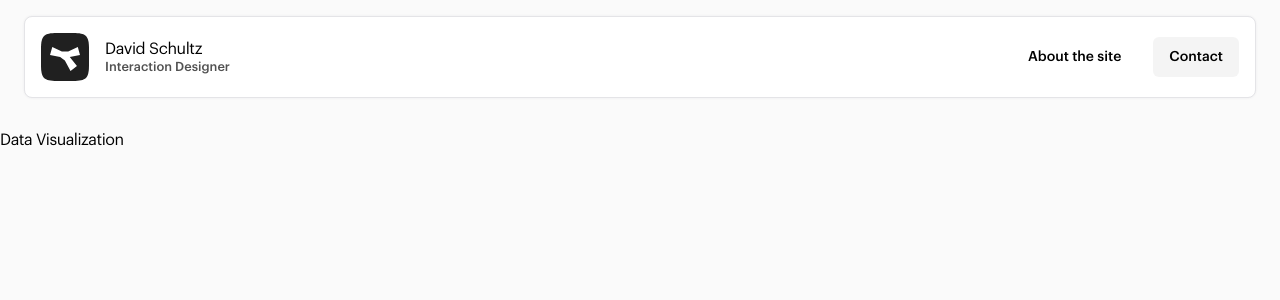
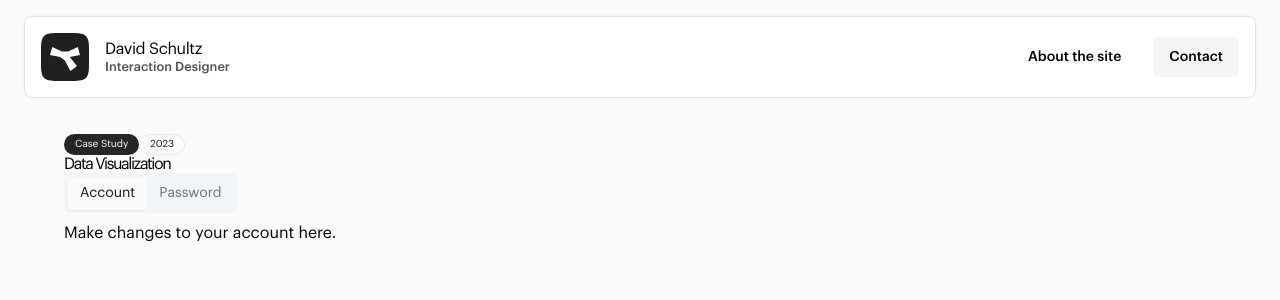
Before and after one commit to david-schultz/portfolio-react, a Next.js app in the folder react-app/: page /work/datavis in a window 1280 px wide. Shown: the top 300 px of the page. Built offline with nearby package versions, Linux system fonts and the light colour scheme.

Commit message:
Added correct article sizing for case study pages

```diff
--- a/react-app/package.json
+++ b/react-app/package.json
@@ -13,6 +13,7 @@
     "@radix-ui/react-dropdown-menu": "^2.0.6",
     "@radix-ui/react-label": "^2.0.2",
     "@radix-ui/react-slot": "^1.0.2",
+    "@radix-ui/react-tabs": "^1.0.4",
     "class-variance-authority": "^0.7.0",
     "clsx": "^2.0.0",
     "lucide-react": "^0.298.0",
--- a/react-app/src/app/work/acquire/page.tsx
+++ b/react-app/src/app/work/acquire/page.tsx
@@ -1,10 +1,12 @@
 import Image from 'next/image'
+import { Badge } from "@/components/ui/badge"
 import '@/app/styles.css'
 
 export default function Acquire() {
   return (
     <article>
       <h3>Acquire</h3>
+
     </article>
   )
 }
--- a/react-app/src/app/work/datavis/page.tsx
+++ b/react-app/src/app/work/datavis/page.tsx
@@ -1,10 +1,26 @@
 import Image from 'next/image'
+import { Badge } from "@/components/ui/badge"
+import { Tabs, TabsContent, TabsList, TabsTrigger } from "@/components/ui/tabs"
+
 import '@/app/styles.css'
 
 export default function Datavis() {
   return (
-    <article>
-      <h3>Data Visualization</h3>
+    <article className="basis-full max-w-[1200px]">
+      <section>
+        <Badge>Case Study</Badge>
+        <Badge variant="outline">2023</Badge>
+        <h1>Data Visualization</h1>
+      </section>
+
+      <Tabs defaultValue="account" className="w-[400px]">
+        <TabsList>
+          <TabsTrigger value="account">Account</TabsTrigger>
+          <TabsTrigger value="password">Password</TabsTrigger>
+        </TabsList>
+        <TabsContent value="account">Make changes to your account here.</TabsContent>
+        <TabsContent value="password">Change your password here.</TabsContent>
+      </Tabs>
     </article>
   )
 }
--- a/react-app/src/app/work/layout.tsx
+++ b/react-app/src/app/work/layout.tsx
@@ -9,12 +9,15 @@ export default function WorkLayout({
   children: React.ReactNode
 }) {
   return (
-    <main className="min-h-screen flex flex-col gap-4 mb-32">
+    <div className="min-h-screen flex flex-col gap-4 mb-32 items-stretch">
       <ScrollUp/>
-      <header className="mx-2 p-4 ">
+      <header className="mx-2 p-4">
         <SiteBar />
       </header>
-      {children}
-    </main>
+
+      <main className="mx-16 flex justify-around">
+        {children}
+      </main>
+    </div>
   )
 }
--- /dev/null
+++ b/react-app/src/components/ui/badge.tsx
@@ -0,0 +1,36 @@
+import * as React from "react"
+import { cva, type VariantProps } from "class-variance-authority"
+
+import { cn } from "@/lib/utils"
+
+const badgeVariants = cva(
+  "inline-flex items-center rounded-full border px-2.5 py-0.5 text-xs font-semibold transition-colors focus:outline-none focus:ring-2 focus:ring-ring focus:ring-offset-2",
+  {
+    variants: {
+      variant: {
+        default:
+          "border-transparent bg-primary text-primary-foreground hover:bg-primary/80",
+        secondary:
+          "border-transparent bg-secondary text-secondary-foreground hover:bg-secondary/80",
+        destructive:
+          "border-transparent bg-destructive text-destructive-foreground hover:bg-destructive/80",
+        outline: "text-foreground",
+      },
+    },
+    defaultVariants: {
+      variant: "default",
+    },
+  }
+)
+
+export interface BadgeProps
+  extends React.HTMLAttributes<HTMLDivElement>,
+    VariantProps<typeof badgeVariants> {}
+
+function Badge({ className, variant, ...props }: BadgeProps) {
+  return (
+    <div className={cn(badgeVariants({ variant }), className)} {...props} />
+  )
+}
+
+export { Badge, badgeVariants }
--- /dev/null
+++ b/react-app/src/components/ui/tabs.tsx
@@ -0,0 +1,55 @@
+"use client"
+
+import * as React from "react"
+import * as TabsPrimitive from "@radix-ui/react-tabs"
+
+import { cn } from "@/lib/utils"
+
+const Tabs = TabsPrimitive.Root
+
+const TabsList = React.forwardRef<
+  React.ElementRef<typeof TabsPrimitive.List>,
+  React.ComponentPropsWithoutRef<typeof TabsPrimitive.List>
+>(({ className, ...props }, ref) => (
+  <TabsPrimitive.List
+    ref={ref}
+    className={cn(
+      "inline-flex h-10 items-center justify-center rounded-md bg-muted p-1 text-muted-foreground",
+      className
+    )}
+    {...props}
+  />
+))
+TabsList.displayName = TabsPrimitive.List.displayName
+
+const TabsTrigger = React.forwardRef<
+  React.ElementRef<typeof TabsPrimitive.Trigger>,
+  React.ComponentPropsWithoutRef<typeof TabsPrimitive.Trigger>
+>(({ className, ...props }, ref) => (
+  <TabsPrimitive.Trigger
+    ref={ref}
+    className={cn(
+      "inline-flex items-center justify-center whitespace-nowrap rounded-sm px-3 py-1.5 text-sm font-medium ring-offset-background transition-all focus-visible:outline-none focus-visible:ring-2 focus-visible:ring-ring focus-visible:ring-offset-2 disabled:pointer-events-none disabled:opacity-50 data-[state=active]:bg-background data-[state=active]:text-foreground data-[state=active]:shadow-sm",
+      className
+    )}
+    {...props}
+  />
+))
+TabsTrigger.displayName = TabsPrimitive.Trigger.displayName
+
+const TabsContent = React.forwardRef<
+  React.ElementRef<typeof TabsPrimitive.Content>,
+  React.ComponentPropsWithoutRef<typeof TabsPrimitive.Content>
+>(({ className, ...props }, ref) => (
+  <TabsPrimitive.Content
+    ref={ref}
+    className={cn(
+      "mt-2 ring-offset-background focus-visible:outline-none focus-visible:ring-2 focus-visible:ring-ring focus-visible:ring-offset-2",
+      className
+    )}
+    {...props}
+  />
+))
+TabsContent.displayName = TabsPrimitive.Content.displayName
+
+export { Tabs, TabsList, TabsTrigger, TabsContent }
```
Also changed, not shown: 1 other file (tests, documents, lock files or other folders).
